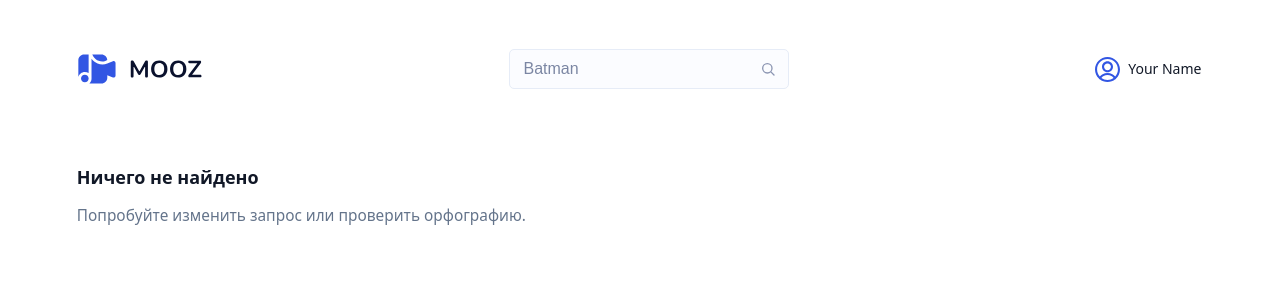
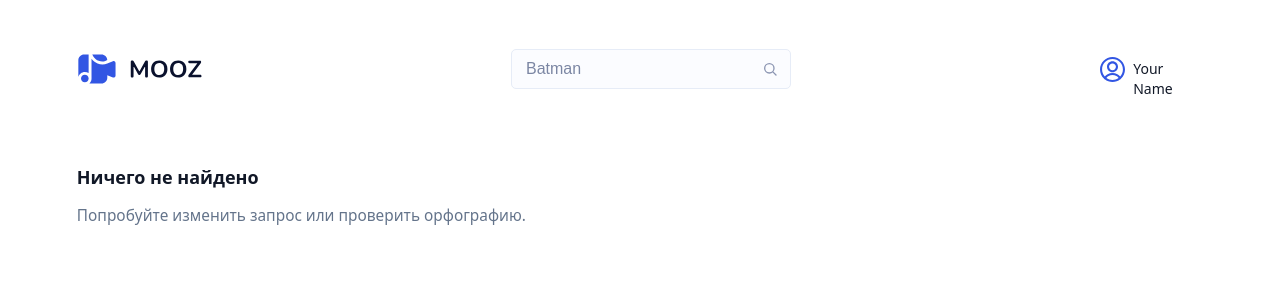
Before and after one commit to stpatrik/mooz, a Vue app in the folder src/: page / in a window 1280 px wide. Shown: the top 300 px of the page. Built offline with nearby package versions, Linux system fonts and the light colour scheme; no server answers; the HTML template or start-up script is replaced by a standard one; a web font is replaced by a local one.

Commit message:
Update styles.css

```diff
--- a/src/styles.css
+++ b/src/styles.css
@@ -75,7 +75,7 @@ main .container:first-child{ padding-top: 0 !important; }
 /* пользователь */
 .user{ display: flex; align-items: center; gap: 8px; font-size: 14px; }
 .user .avatar, .user-icon{ width: 25px; height: 25px; flex: 0 0 auto; }
-.user span { width: 75px; height: 20px; font-size: 14px; display: inline-block; }
+.user span { width: 70px; height: 20px; font-size: 14px; display: inline-block; }
 
 @media (max-width: 640px){
   .header-row{ flex-direction: column; align-items: flex-start; gap: 0; }
```
